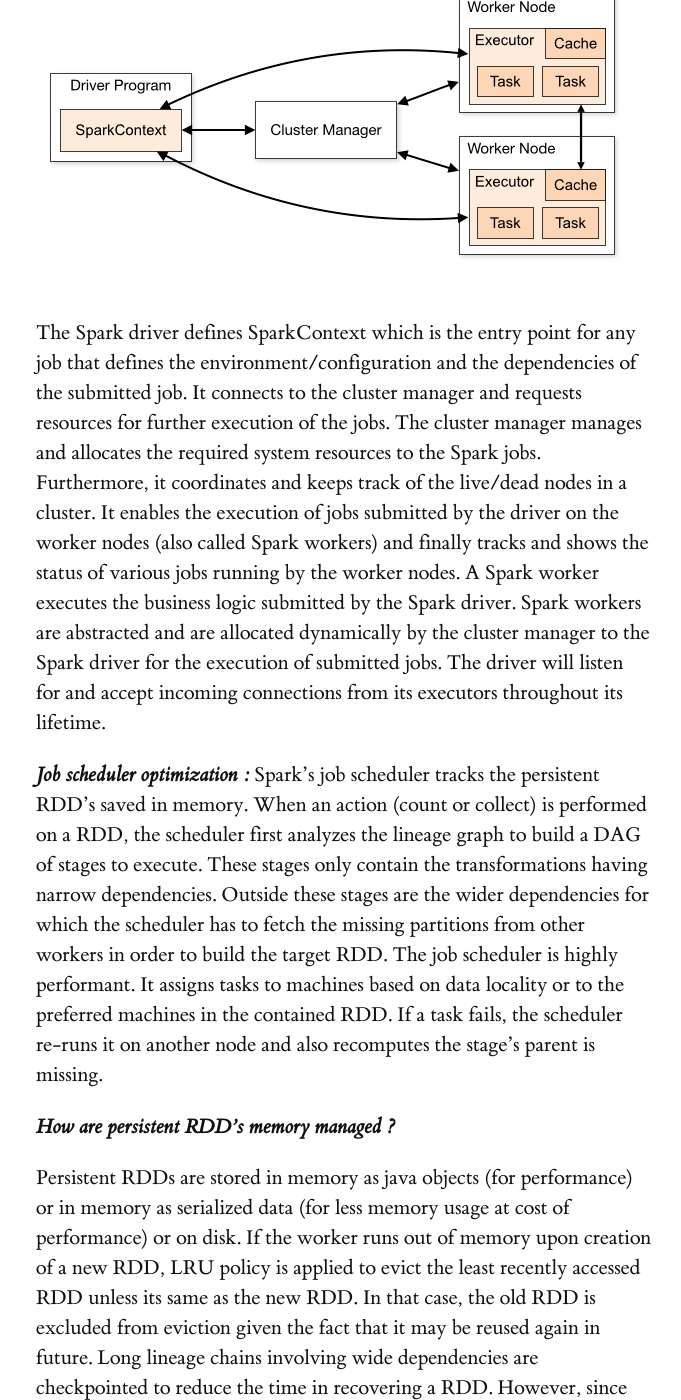
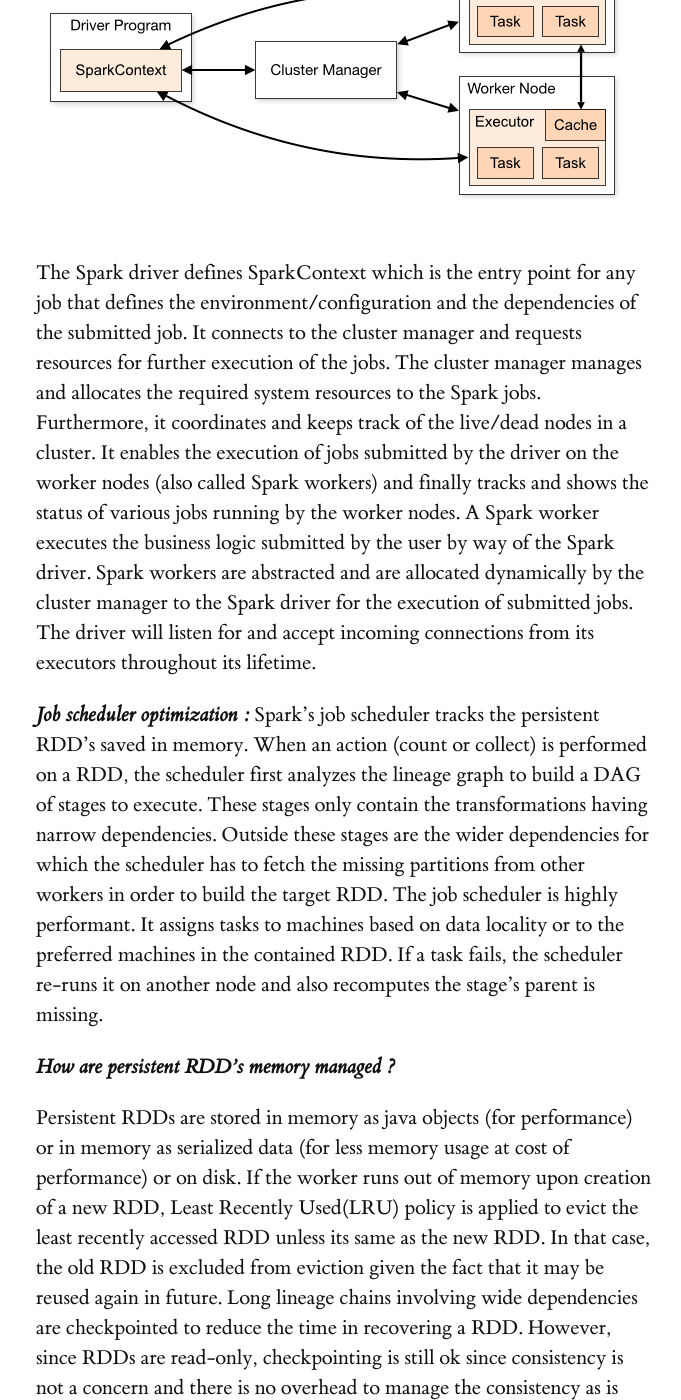
Before and after one commit to heathermiller/dist-prog-book, a Jekyll site: the page built from chapter/8/big-data.md, in a window 1280 px wide and 1400 px high, scrolled down 26448 px. Shown: the whole window, without its empty margins (124-805 px from the left). Built offline with Jekyll 4.4.1, drawn with Linux system fonts in a browser that asks for light colours; some web fonts are replaced; formulas are drawn with MathJax 3; some of the changed text lies outside the part shown.

Commit message:
Fixing review comments - 3

```diff
--- a/chapter/8/big-data.md
+++ b/chapter/8/big-data.md
@@ -388,13 +387,13 @@
 
 The Spark driver defines SparkContext which is the entry point for any job that defines the environment/configuration and the dependencies of the submitted job. It connects to the cluster manager and requests resources for further execution of the jobs.
 The cluster manager manages and allocates the required system resources to the Spark jobs. Furthermore, it coordinates and keeps track of the live/dead nodes in a cluster. It enables the execution of jobs submitted by the driver on the worker nodes (also called Spark workers) and finally tracks and shows the status of various jobs running by the worker nodes.
-A Spark worker executes the business logic submitted by the Spark driver. Spark workers are abstracted and are allocated dynamically by the cluster manager to the Spark driver for the execution of submitted jobs. The driver will listen for and accept incoming connections from its executors throughout its lifetime.
+A Spark worker executes the business logic submitted by the user by way of the Spark driver. Spark workers are abstracted and are allocated dynamically by the cluster manager to the Spark driver for the execution of submitted jobs. The driver will listen for and accept incoming connections from its executors throughout its lifetime.
 
 ***Job scheduler optimization :*** Spark’s job scheduler tracks the persistent RDD’s saved in memory. When an action (count or collect) is performed on a RDD, the scheduler first analyzes the lineage graph to build a DAG of stages to execute. These stages only contain the transformations having narrow dependencies. Outside these stages are the wider dependencies for which the scheduler has to fetch the missing partitions from other workers in order to build the target RDD. The job scheduler is highly performant. It assigns tasks to machines based on data locality or to the preferred machines in the contained RDD. If a task fails, the scheduler re-runs it on another node and also recomputes the stage’s parent is missing.
 
 ***How are persistent RDD’s memory managed ?***
 
-Persistent RDDs are stored in memory as java objects (for performance) or in memory as serialized data (for less memory usage at cost of performance) or on disk. If the worker runs out of memory upon creation of a new RDD, LRU policy is applied to evict the least recently accessed RDD unless its same as the new RDD. In that case, the old RDD is excluded from eviction given the fact that it may be reused again in future. Long lineage chains involving wide dependencies are checkpointed to reduce the time in recovering a RDD. However, since RDDs are read-only, checkpointing is still ok since consistency is not a concern and there is no overhead to manage the consistency as is seen in distributed shared memory.
+Persistent RDDs are stored in memory as java objects (for performance) or in memory as serialized data (for less memory usage at cost of performance) or on disk. If the worker runs out of memory upon creation of a new RDD, Least Recently Used(LRU) policy is applied to evict the least recently accessed RDD unless its same as the new RDD. In that case, the old RDD is excluded from eviction given the fact that it may be reused again in future. Long lineage chains involving wide dependencies are checkpointed to reduce the time in recovering a RDD. However, since RDDs are read-only, checkpointing is still ok since consistency is not a concern and there is no overhead to manage the consistency as is seen in distributed shared memory.
 
 
 ### 2.3 Hive execution model
```
Also changed, not shown: other parts of chapter/8/big-data.md (+4 -4 lines).
